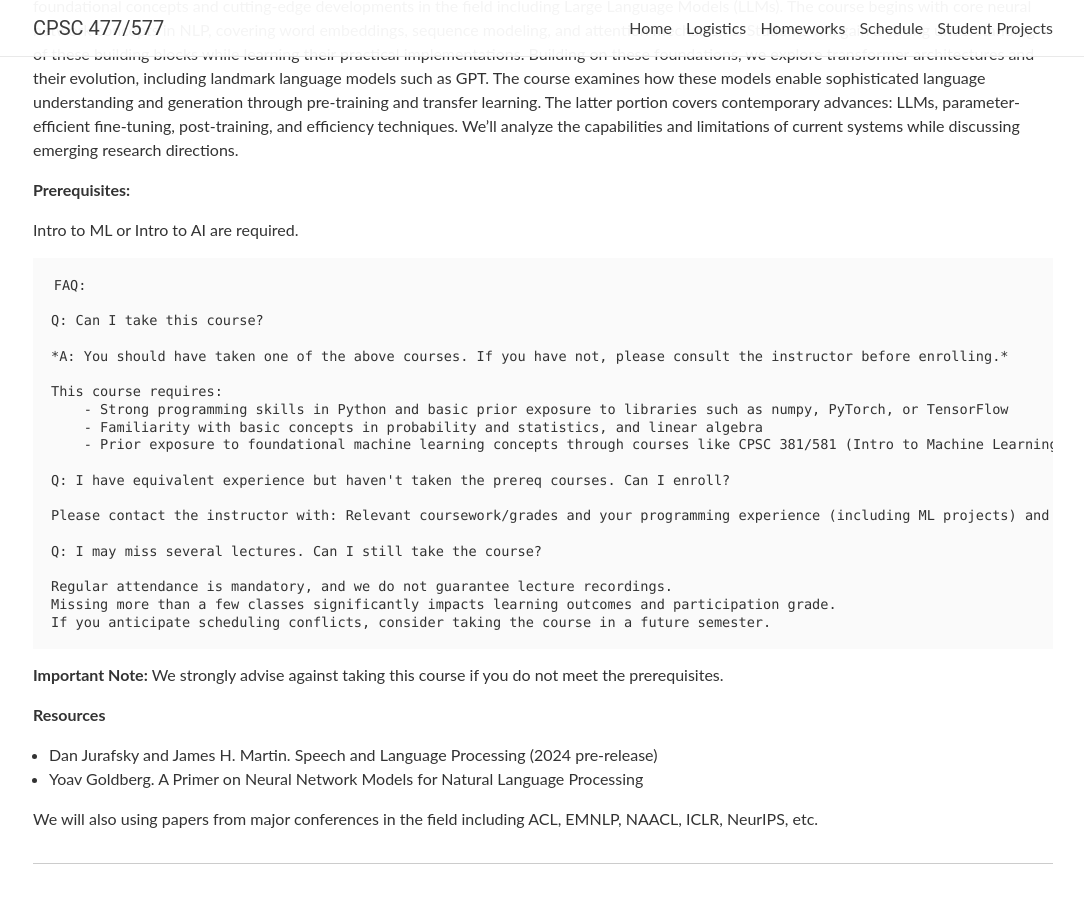
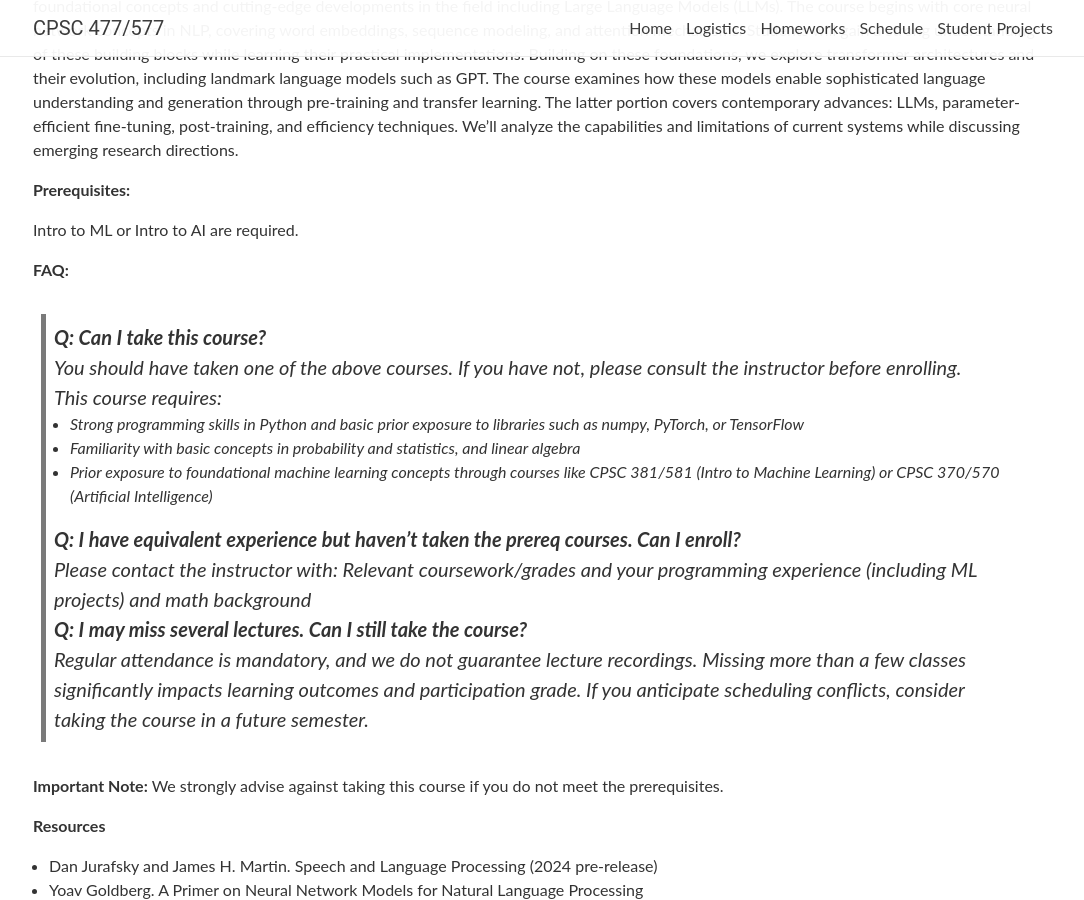
Before and after one commit to yale-nlp/cpsc477, a Jekyll site: the page built from _pages/about.md, in a window 1280 px wide and 900 px high, scrolled down 321 px. Shown: the whole window, without its empty margins (97-1181 px from the left). Built offline with Jekyll 4.4.1, drawn with Linux system fonts in a browser that asks for light colours; nearby versions of some CDN libraries; comment, search, counter and statistics services are not loaded; part of the change alters nothing that is shown.

```diff
--- a/_pages/about.md
+++ b/_pages/about.md
@@ -18,26 +18,26 @@ The latter portion covers contemporary advances: LLMs, parameter-efficient fine-
 
 Intro to ML or Intro to AI are required.
 
-    FAQ:
+**FAQ:**
 
-    Q: Can I take this course?
-
-    *A: You should have taken one of the above courses. If you have not, please consult the instructor before enrolling.*
-
-    This course requires:
-        - Strong programming skills in Python and basic prior exposure to libraries such as numpy, PyTorch, or TensorFlow
-        - Familiarity with basic concepts in probability and statistics, and linear algebra
-        - Prior exposure to foundational machine learning concepts through courses like CPSC 381/581 (Intro to Machine Learning) or CPSC 370/570 (Artificial Intelligence)
-
-    Q: I have equivalent experience but haven't taken the prereq courses. Can I enroll?
-
-    Please contact the instructor with: Relevant coursework/grades and your programming experience (including ML projects) and math background
-
-    Q: I may miss several lectures. Can I still take the course?
-
-    Regular attendance is mandatory, and we do not guarantee lecture recordings.
-    Missing more than a few classes significantly impacts learning outcomes and participation grade.
-    If you anticipate scheduling conflicts, consider taking the course in a future semester.
+>**Q: Can I take this course?**
+>
+>You should have taken one of the above courses. If you have not, please consult the instructor before enrolling.
+>
+> This course requires:
+>    - Strong programming skills in Python and basic prior exposure to libraries such as numpy, PyTorch, or TensorFlow
+>    - Familiarity with basic concepts in probability and statistics, and linear algebra
+>    - Prior exposure to foundational machine learning concepts through courses like CPSC 381/581 (Intro to Machine Learning) or CPSC 370/570 (Artificial Intelligence)
+>
+>**Q: I have equivalent experience but haven't taken the prereq courses. Can I enroll?**
+>
+> Please contact the instructor with: Relevant coursework/grades and your programming experience (including ML projects) and math background
+>
+>**Q: I may miss several lectures. Can I still take the course?**
+>
+> Regular attendance is mandatory, and we do not guarantee lecture recordings.
+> Missing more than a few classes significantly impacts learning outcomes and participation grade.
+> If you anticipate scheduling conflicts, consider taking the course in a future semester.
 
 **Important Note:** We strongly advise against taking this course if you do not meet the prerequisites.
 
```
